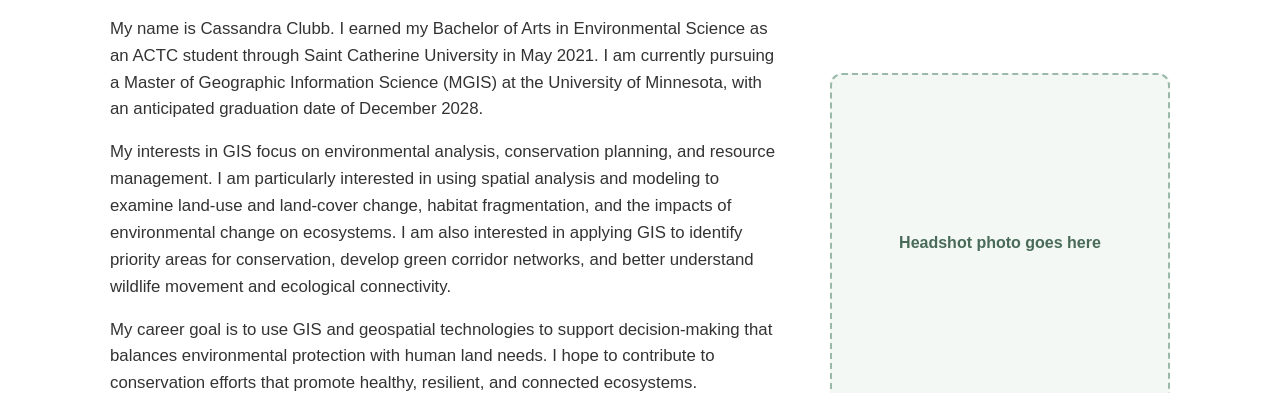
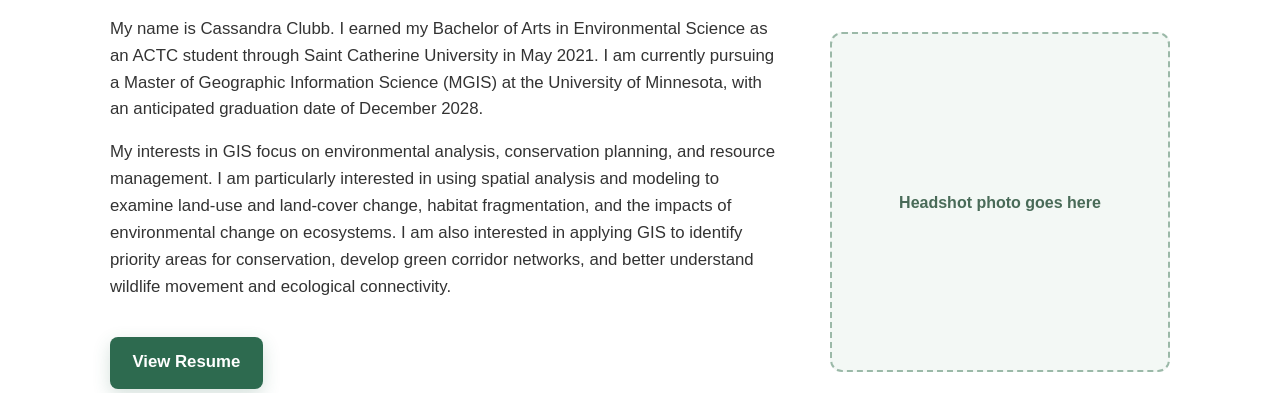
Before and after one commit to Cassandra-Clubb/CassClu-GIS-Portfolio, a plain HTML site: page index.html in a window 1280 px wide. Shown: the part 564-957 px from the top of the page. Drawn offline with Linux system fonts and the light colour scheme.

Commit message:
Remove career goal paragraph from index.html
Removed a paragraph about career goals related to GIS and conservation.

```diff
--- a/index.html
+++ b/index.html
@@ -365,10 +365,6 @@ applying GIS to identify priority areas for conservation, develop green corridor
 wildlife movement and ecological connectivity.
 </p>
 <p>
-My career goal is to use GIS and geospatial technologies to support decision-making that balances environmental
-protection with human land needs. I hope to contribute to conservation efforts that promote healthy, resilient,
-and connected ecosystems.
-</p>
 <a class="resume-button" href="Resume2026_CassandraUpdate.pdf" target="_blank" rel="noopener noreferrer">View Resume</a>
 </div>
 
```
